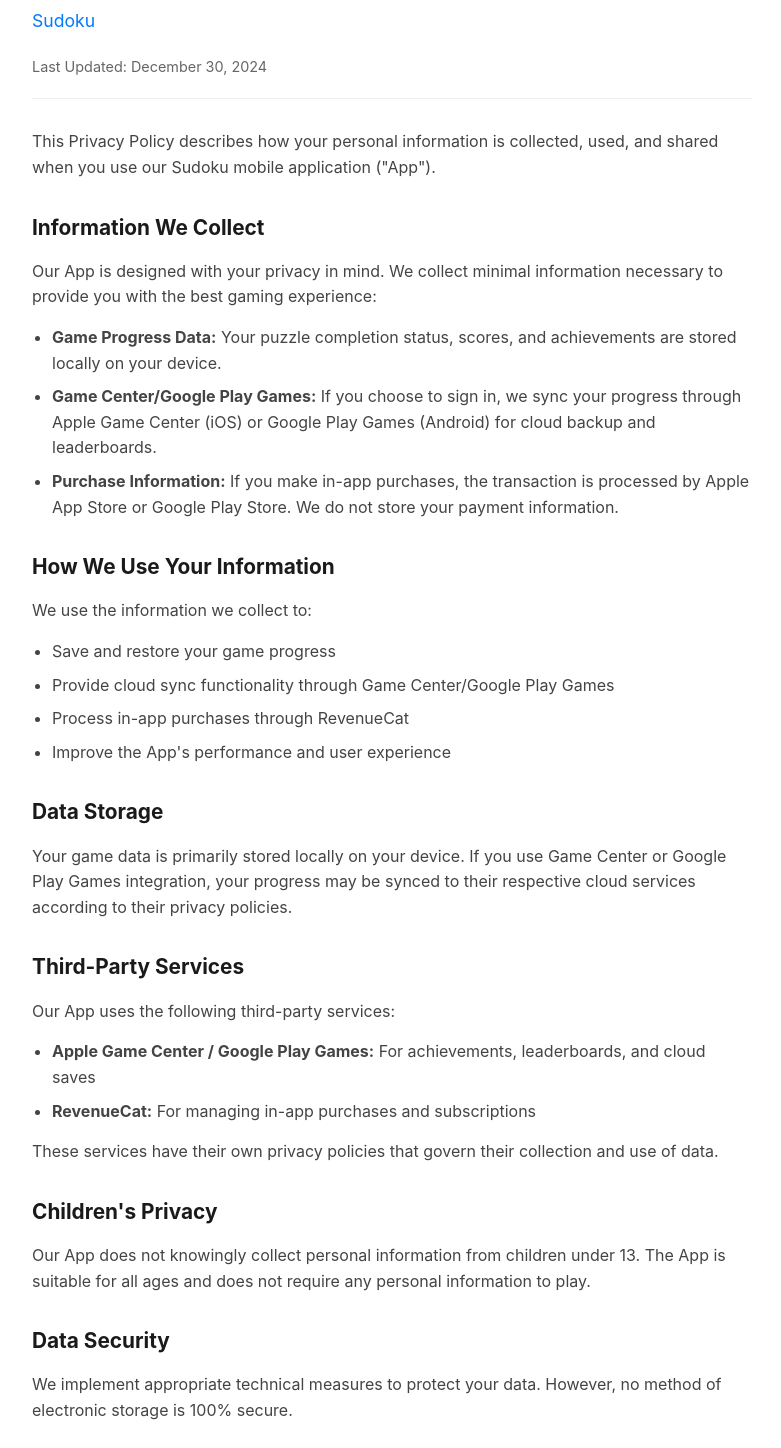
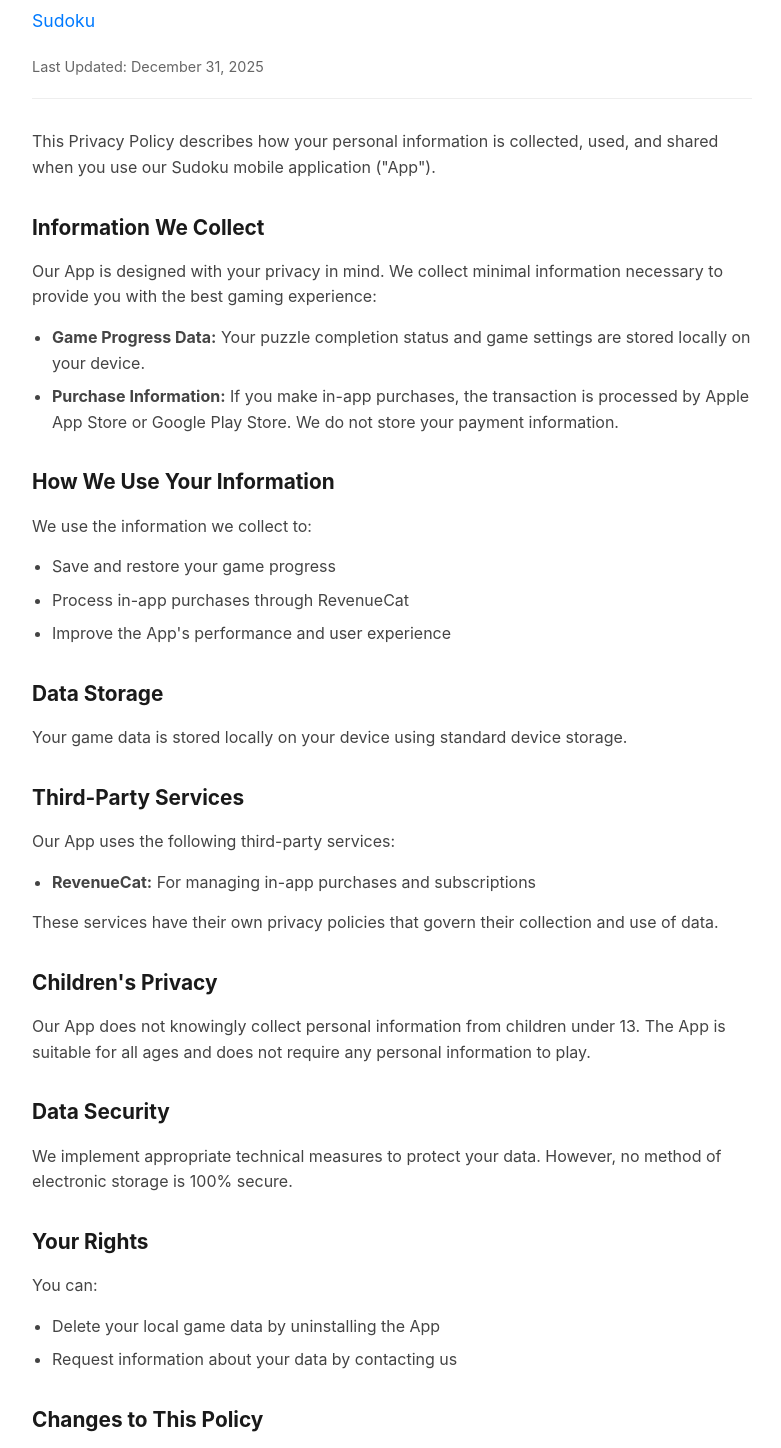
Before and after one commit to enesyazici99/app-legal-pages, a plain HTML site: page sudoku/privacy-policy.html in a window 1280 px wide. Shown: the part 114-1562 px from the top of the page, without its empty margins (248-1029 px from the left). Drawn offline with Linux system fonts and the light colour scheme.

Commit message:
Remove Game Center references, update dates to 2025
- Remove Game Center/Google Play Games references from privacy policies
- Remove cloud sync FAQ from support pages
- Update all dates from December 2024 to December 31, 2025

🤖 Generated with [Claude Code](https://claude.com/claude-code)

Co-Authored-By: Claude Opus 4.5 <noreply@anthropic.com>

```diff
--- a/sudoku/privacy-policy.html
+++ b/sudoku/privacy-policy.html
@@ -79,15 +79,14 @@
     <div class="container">
         <h1>Privacy Policy</h1>
         <div class="app-name">Sudoku</div>
-        <div class="last-updated">Last Updated: December 30, 2024</div>
+        <div class="last-updated">Last Updated: December 31, 2025</div>
 
         <p>This Privacy Policy describes how your personal information is collected, used, and shared when you use our Sudoku mobile application ("App").</p>
 
         <h2>Information We Collect</h2>
         <p>Our App is designed with your privacy in mind. We collect minimal information necessary to provide you with the best gaming experience:</p>
         <ul>
-            <li><strong>Game Progress Data:</strong> Your puzzle completion status, scores, and achievements are stored locally on your device.</li>
-            <li><strong>Game Center/Google Play Games:</strong> If you choose to sign in, we sync your progress through Apple Game Center (iOS) or Google Play Games (Android) for cloud backup and leaderboards.</li>
+            <li><strong>Game Progress Data:</strong> Your puzzle completion status and game settings are stored locally on your device.</li>
             <li><strong>Purchase Information:</strong> If you make in-app purchases, the transaction is processed by Apple App Store or Google Play Store. We do not store your payment information.</li>
         </ul>
 
@@ -95,18 +94,16 @@
         <p>We use the information we collect to:</p>
         <ul>
             <li>Save and restore your game progress</li>
-            <li>Provide cloud sync functionality through Game Center/Google Play Games</li>
             <li>Process in-app purchases through RevenueCat</li>
             <li>Improve the App's performance and user experience</li>
         </ul>
 
         <h2>Data Storage</h2>
-        <p>Your game data is primarily stored locally on your device. If you use Game Center or Google Play Games integration, your progress may be synced to their respective cloud services according to their privacy policies.</p>
+        <p>Your game data is stored locally on your device using standard device storage.</p>
 
         <h2>Third-Party Services</h2>
         <p>Our App uses the following third-party services:</p>
         <ul>
-            <li><strong>Apple Game Center / Google Play Games:</strong> For achievements, leaderboards, and cloud saves</li>
             <li><strong>RevenueCat:</strong> For managing in-app purchases and subscriptions</li>
         </ul>
         <p>These services have their own privacy policies that govern their collection and use of data.</p>
@@ -121,7 +118,6 @@
         <p>You can:</p>
         <ul>
             <li>Delete your local game data by uninstalling the App</li>
-            <li>Manage your Game Center/Google Play Games data through your device settings</li>
             <li>Request information about your data by contacting us</li>
         </ul>
 
```
Also changed, not shown: sudoku-solitaire/privacy-policy.html (+3 -7 lines), sudoku-solitaire/support.html (+1 -6 lines), sudoku-solitaire/terms-of-service.html (+1 -1 lines), sudoku/support.html (+1 -6 lines), sudoku/terms-of-service.html (+1 -1 lines).
